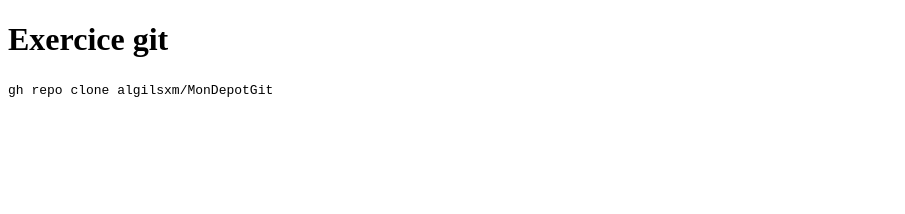
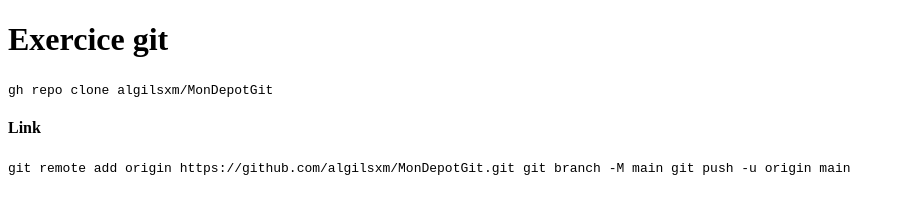
Before and after one commit to algilsxm/MonDepotGit, a plain HTML site: page projet/index.html in a window 1280 px wide. Shown: the whole page, without its empty margins (0-905 px from the left). Drawn offline with Linux system fonts and the light colour scheme.

Commit message:
deuxieme

```diff
--- a/projet/index.html
+++ b/projet/index.html
@@ -9,5 +9,15 @@
 <body>
     <h1>Exercice git</h1>
     <code>gh repo clone algilsxm/MonDepotGit</code>
+    <h4>Link</h4>
+    <code>
+        git remote add origin https://github.com/algilsxm/MonDepotGit.git
+git branch -M main
+git push -u origin main
+    </code>
+    <script>
+
+        alert("ok")
+    </script>
 </body>
 </html>
```
